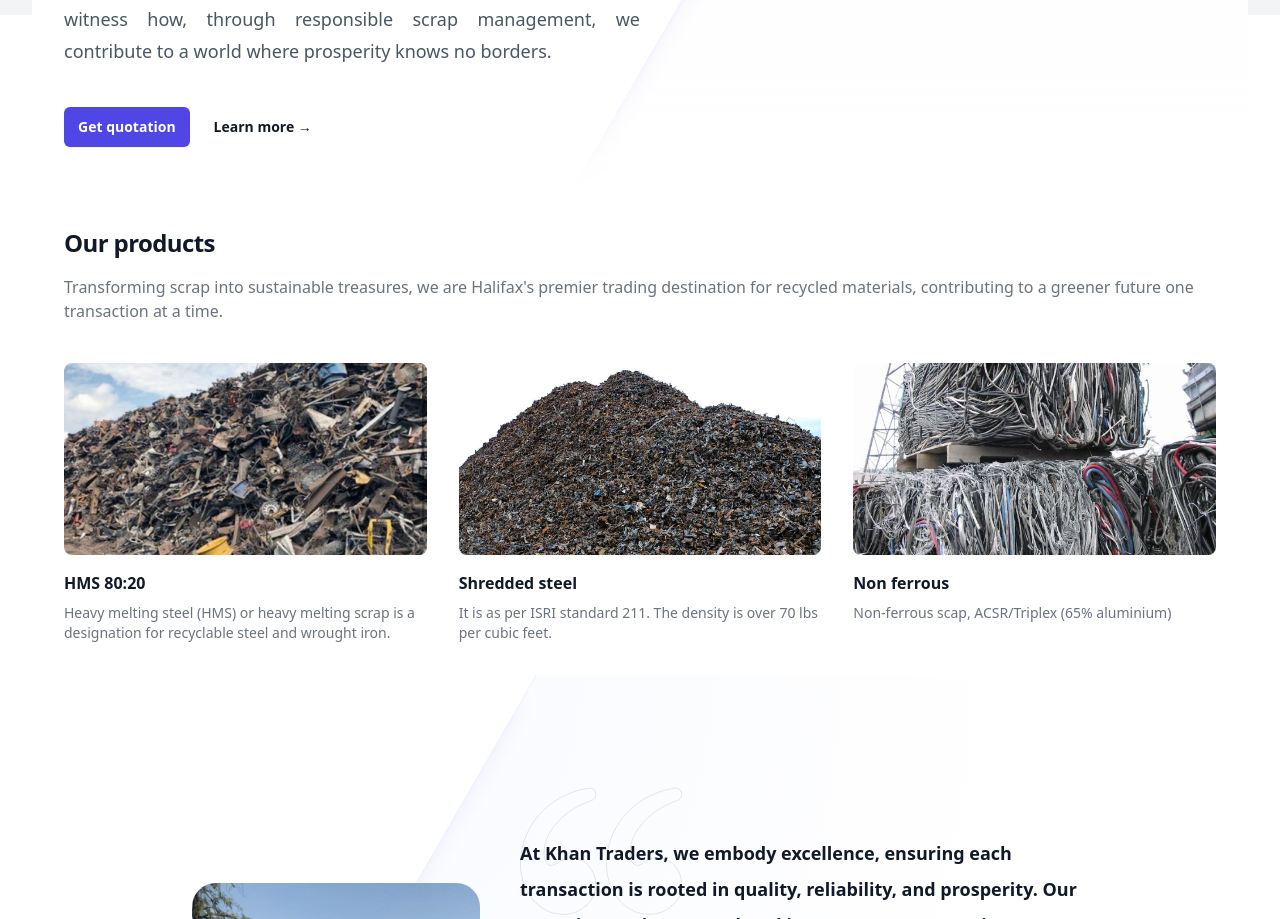
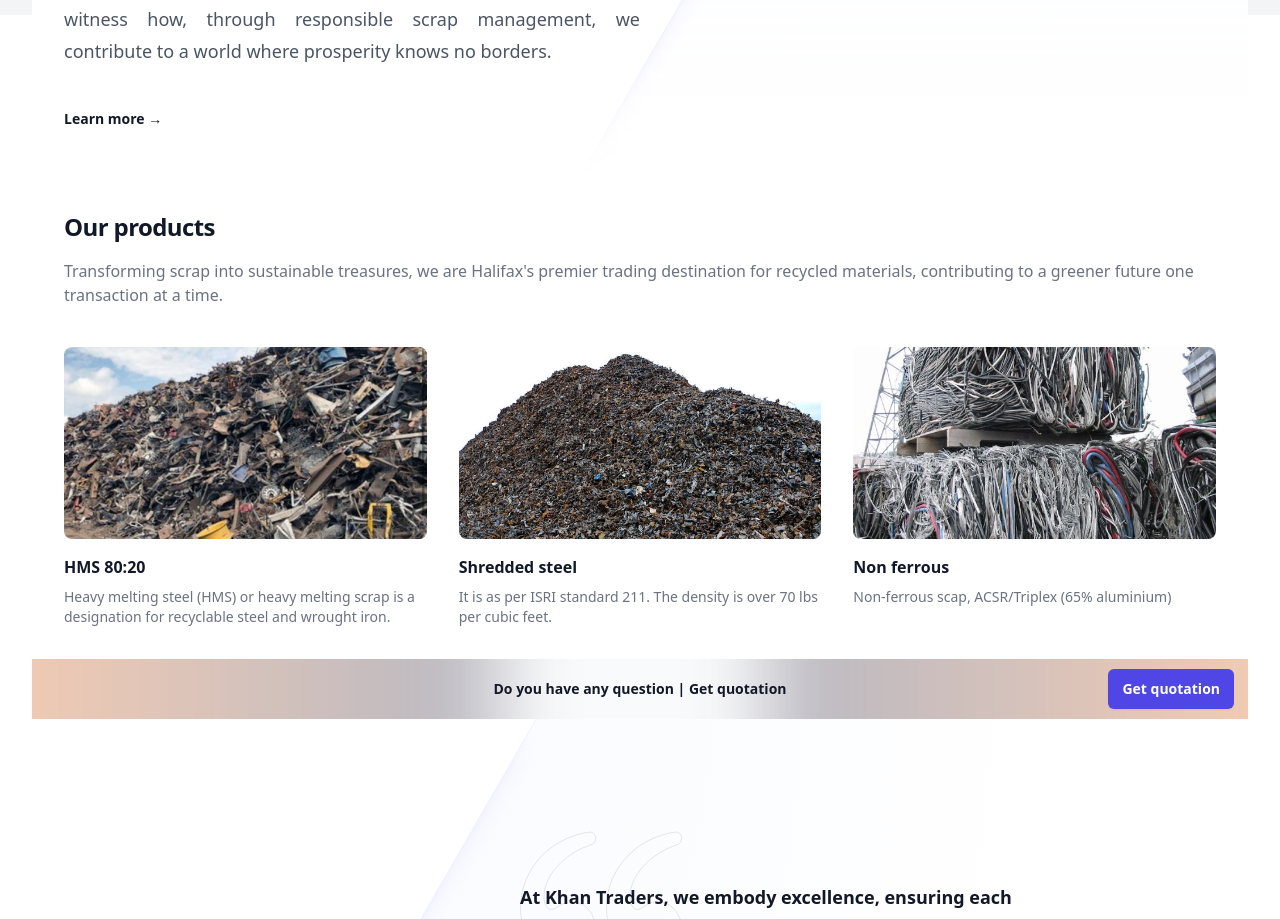
Before and after one commit to aqieez/khantreaders, an Angular app in the folder Web/ClientApp/: page / in a window 1280 px wide. Shown: the part 785-1704 px from the top of the page. Built offline with nearby package versions, Linux system fonts and the light colour scheme.

Commit message:
get quotation location changed

```diff
--- a/Web/ClientApp/src/app/home/home.component.html
+++ b/Web/ClientApp/src/app/home/home.component.html
@@ -28,7 +28,6 @@
             Join us in shaping sustainable future as we export success from Atlantic Canada to the global stage. Explore our services and witness how, through responsible scrap management, we contribute to a world where prosperity knows no borders.</p>
           <div class="mt-10 flex items-center gap-x-6">
 
-            <a href="/quote" class="rounded-md bg-indigo-600 px-3.5 py-2.5 text-sm font-semibold text-white shadow-sm hover:bg-indigo-500 focus-visible:outline focus-visible:outline-2 focus-visible:outline-offset-2 focus-visible:outline-indigo-600">Get quotation</a>
             <a href="#" class="text-sm font-semibold leading-6 text-gray-900">Learn more <span aria-hidden="true">→</span></a>
           </div>
         </div>
@@ -41,4 +40,21 @@
 </div>
 
 <app-products></app-products>
+<div class="relative isolate flex items-center gap-x-6 overflow-hidden bg-gray-50 px-6 py-2.5 sm:px-3.5 sm:before:flex-1">
+  <div class="absolute left-[max(-7rem,calc(50%-52rem))] top-1/2 -z-10 -translate-y-1/2 transform-gpu blur-2xl" aria-hidden="true">
+    <div class="aspect-[577/310] w-[36.0625rem] bg-gradient-to-r from-[#FF6600] to-[#1E1F3E] opacity-30" ></div>
+  </div>
+  <div class="absolute left-[max(45rem,calc(50%+8rem))] top-1/2 -z-10 -translate-y-1/2 transform-gpu blur-2xl" aria-hidden="true">
+    <div class="aspect-[577/310] w-[36.0625rem] bg-gradient-to-r from-[#1E1F3E] to-[#FF6600] opacity-30" ></div>
+  </div>
+  <p class="text-sm leading-6 text-gray-900 font-semibold">
+
+      Do you have any question | Get quotation
+
+  </p>
+  <div class="flex flex-1 justify-end">
+    <a href="/quote" class="rounded-md bg-indigo-600 px-3.5 py-2.5 text-sm font-semibold text-white shadow-sm hover:bg-indigo-500 focus-visible:outline focus-visible:outline-2 focus-visible:outline-offset-2 focus-visible:outline-indigo-600">Get quotation</a>
+  </div>
+</div>
+
 <app-testimonial></app-testimonial>
```
